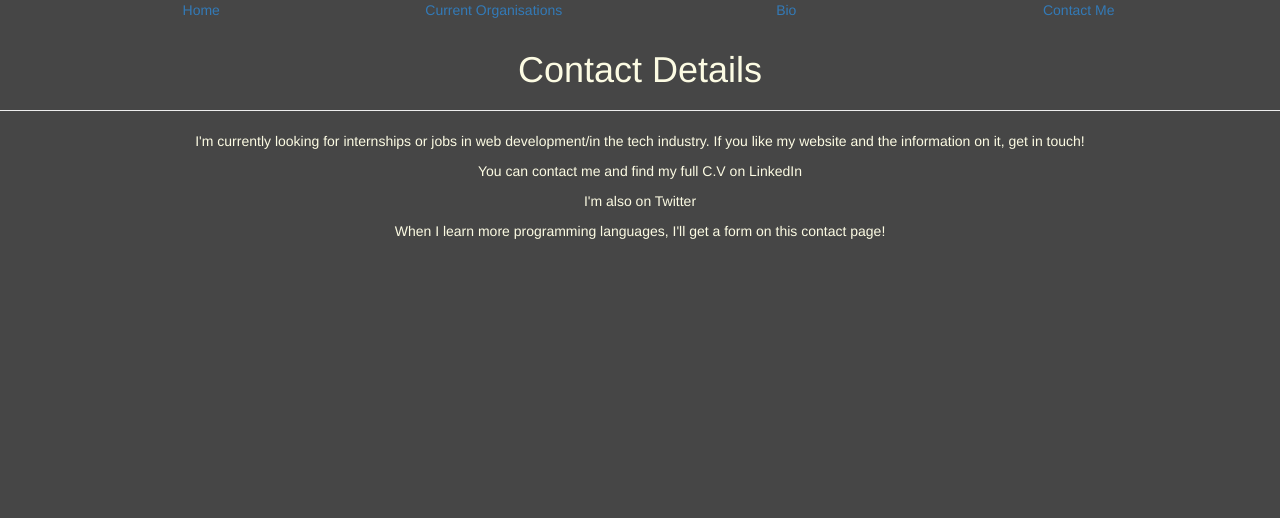
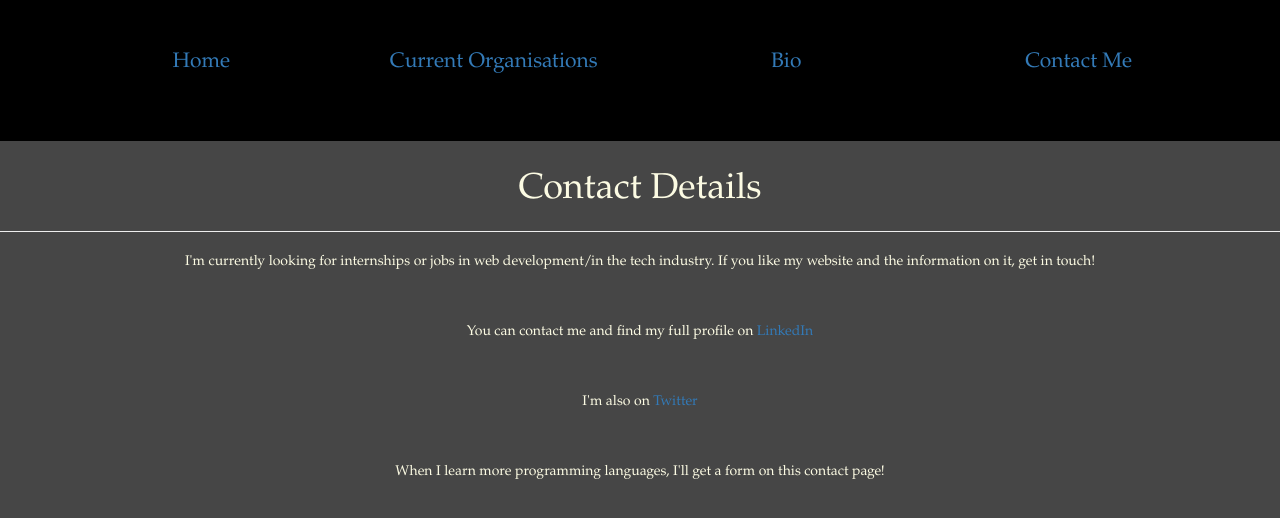
Before and after one commit to BNewing/bnewing.github.io, a PHP site: page /contact.html in a window 1280 px wide. Shown: the top 518 px of the page. Run offline with PHP 8.4, Linux system fonts and the light colour scheme.

Commit message:
File Tidying + Nav bar
Filed images, neatened up file names and made the nav bar jumbotron so
it's easier to see

```diff
--- a/CSS.css
+++ b/CSS.css
@@ -1,6 +1,19 @@
 p {
 	text-align: center;
   color: #FCFBE3;
+  font-family: Garamond;
+
+}
+
+
+p.contact {
+  text-align:left;
+  color: #FCFBE3;
+  font-family: Garamond;
+
+}
+
+
 }
 
 h1 {
@@ -10,28 +23,33 @@ h1 {
 h2 {
 	text-align: center;
   color: #FCFBE3;
+  font-family: Garamond;
 }
 
 h1 {
   text-align: center;
   color: #FCFBE3;
+  font-family: Garamond;
 }
 
 h3 {
   color: #FCFBE3;
+  font-family: Garamond;
 }
 
 h4 {
   color: #FCFBE3;
+  font-family: Garamond;
 }
 
 
 ul {
   color: #FCFBE3;
+  font-family: Garamond;
 }
 
 body.homepage {
-    background-image: url('Background.jpg');
+    background-image: url('images/Background.jpg');
     background-repeat: no-repeat;
     background-attachment: fixed;
     background-size: cover;
@@ -48,3 +66,7 @@ background-color: #464646;
   div.navbar {
   	background-color: #003399;
   }
+
+div.jumbotron {
+  background-color:#000000;
+}
--- a/Contact.html
+++ b/Contact.html
@@ -13,19 +13,21 @@
 <body>
 
 <div>
+	<div class='jumbotron'>
 		<div class='container'>
 			<div class='row'>
 				<div class='col-sm-3' style="text-align:center">
 					<p> <a href="index.html"> Home </a></p>
 				</div>
 				<div class='col-sm-3' style="text-align:center">
-				<p> <a href="Current organisations.html"> Current Organisations </a></p>
+					<p> <a href="CurrentOrganisations.html"> Current Organisations </a></p>
 				</div>
 				<div class='col-sm-3' style="text-align:center">
-				<p> <a href="Bio.html"> Bio </a></p>
+					<p> <a href="bio.html"> Bio </a></p>
 				</div>
 				<div class='col-sm-3' style="text-align:center">
-				<p> <a href="Contact.html"> Contact Me</a></p>
+					<p> <a href="contact.html"> Contact Me</a></p>
+				</div>
 			</div>
 		</div>
 	</div>
@@ -35,15 +37,17 @@
 <div>
 	<h1 align='center'> Contact Details </h1>
 	<hr>
-	<p> I'm currently looking for internships or jobs in web development/in the tech industry. If you like my website and the information on it, get in touch! </p>
+	<p> I'm currently looking for internships or jobs in web development/in the tech industry. If you like my website and the information on it, get in touch! </p> <br> <br>
 
 
-	<p> You can contact me and find my full C.V on LinkedIn</p>
+	<p> You can contact me and find my full profile on <a href="http://www.linkedin.com"> LinkedIn </a> </p> <br> <br>
 
-	<p> I'm also on Twitter </p>
+
+	<p> I'm also on <a href="http://www.twitter.com">Twitter </a></p> <br> <br>
+
 
 	<p> When I learn more programming languages, I'll get a form on this contact page! </p>
-	<form> </form>
+
 </div>
 
 
```
Also changed, not shown: Bio.html (+11 -9 lines), CurrentOrganisations.html (renamed from Current organisations.html, +10 -9 lines), index.html (+5 -3 lines), Background.jpg (deleted), Baking.JPG (deleted), Walrus.JPG (deleted), images/CodeFirstGirlsLogo.png (renamed from Codefirstgirls logo.png), images/Pole.jpeg (renamed from Pole.jpeg), images/PolefitLogo.jpeg (renamed from Polefit Logo.jpeg), images/ThreeRingsLogo.png (renamed from Three Rings logo.png), images/TwitterTeam.JPG (renamed from Twitter Team.JPG), 8 other files. Lines whose indentation alone changed are shown as unchanged.
